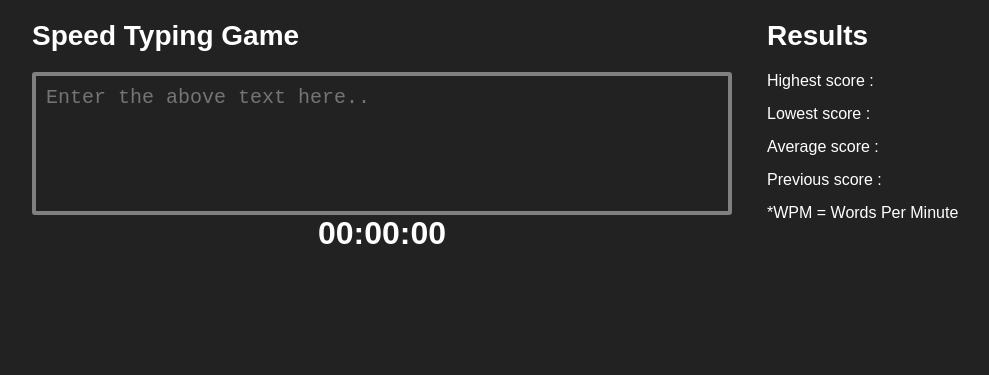
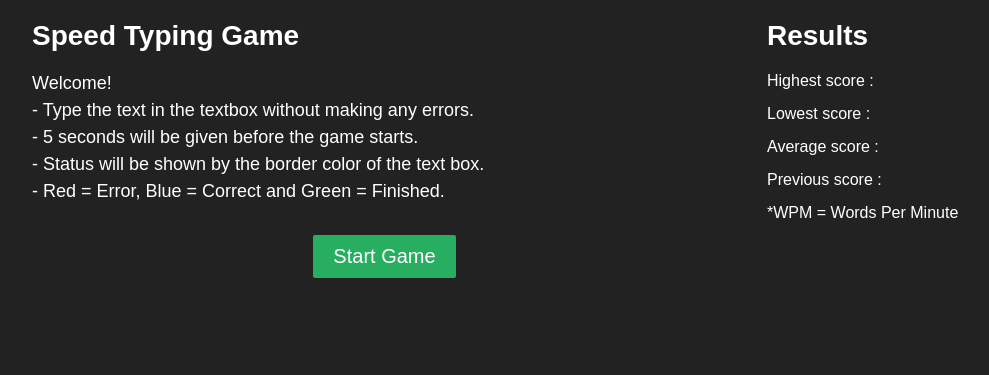
Before and after one commit to aadityabhusal/type-tester, a plain HTML site: page index.html in a window 1280 px wide. Shown: the whole page, without its empty margins (143-1132 px from the left). Drawn offline with Linux system fonts and the light colour scheme.

Commit message:
Initial layer for the project added

```diff
--- a/index.html
+++ b/index.html
@@ -7,6 +7,10 @@
 <body>
 	<div id="game-wrapper">
 		<div id="game">
+			<div id="layer">
+				<div>Welcome!<br>- Type the text in the textbox without making any errors.<br>- 5 seconds will be given before the game starts.<br>- Status will be shown by the border color of the text box.<br>- Red = Error, Blue = Correct and Green = Finished.</div>
+				<button id="start">Start Game</button>
+			</div>
 			<h3>Speed Typing Game</h3>
 			<div>
 				<div id="quote"></div>
--- a/style.css
+++ b/style.css
@@ -24,6 +24,39 @@ h3{
 	display: flex;
 	padding: 10px 25px;
 	position: relative;
+}
+
+#game>*,#layer>*{
+	margin-bottom: 30px;
+}
+
+#layer{
+	position: absolute;
+	background-color: #222;
+	font-size: 18px;
+	transition: 0.5s ease-in-out all;
+	line-height: 1.5;
+	padding: 0 20px;
+	top: 60px; bottom: 0; left: 5px; right: 0;
+	display: flex;
+	flex-direction: column;
+}
+
+#start{
+	align-self: center;
+	background-color: #27ae60;
+	border: none;
+	border-radius: 2px;
+	font-size: 20px;
+	color: #fff;
+	padding: 10px 20px;
+	cursor: pointer;
+	outline: 0;
+	transition: 0.2s ease-in-out transform;
+}
+
+#start:hover{
+	transform: scale(1.1);
 }
 
 #quote{
```
